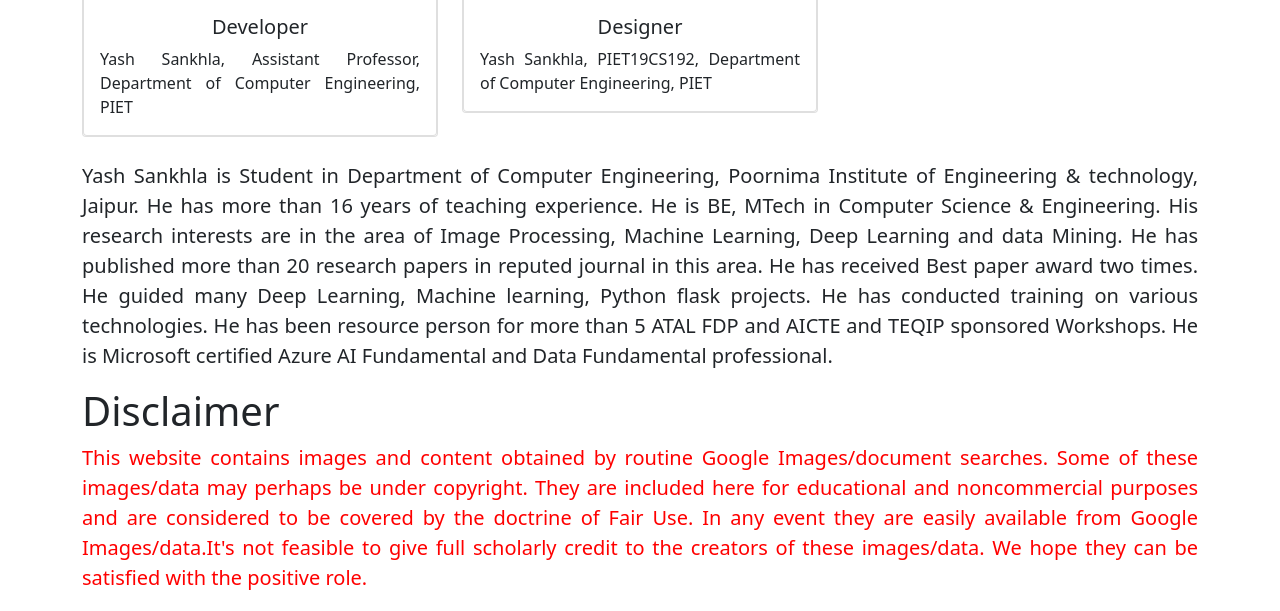
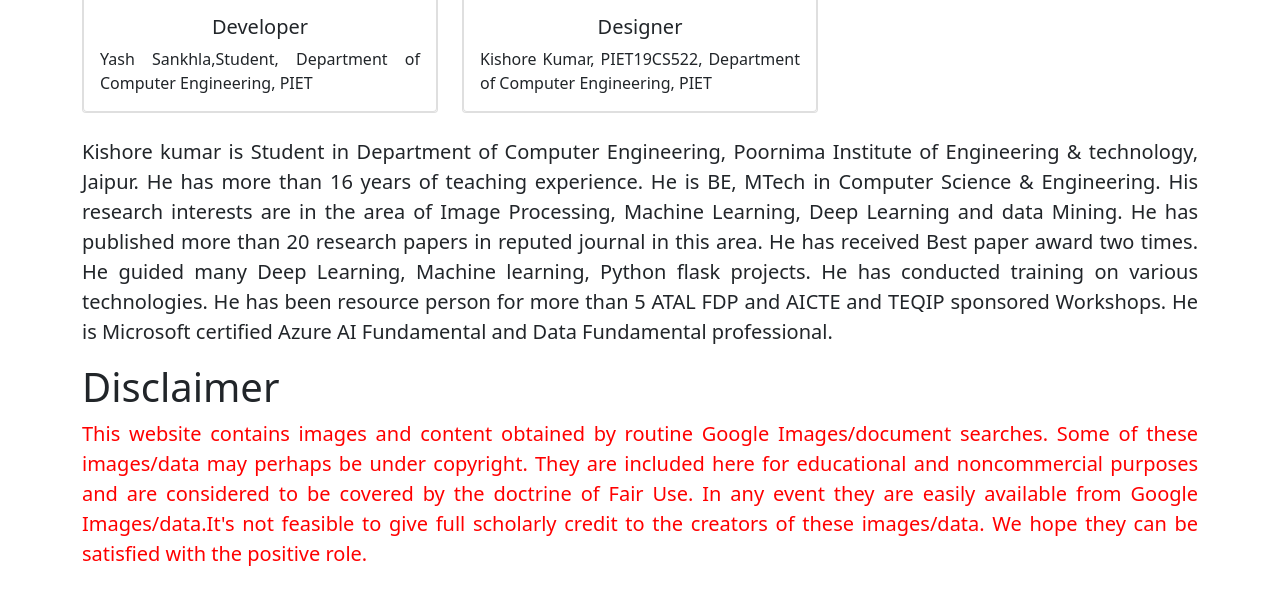
Before and after one commit to kishorekumar0371/kishore_dogcat_classifica, a Flask app: page /aboutusnew in a window 1280 px wide. Shown: the part 1345-1956 px from the top of the page. After the commit the page ends 1911 px from the top, so only its background shows below. Run offline with Flask 2, Linux system fonts and the light colour scheme; some libraries are stand-ins or nearby versions.

Commit message:
Update aboutusnew.html

```diff
--- a/templates/aboutusnew.html
+++ b/templates/aboutusnew.html
@@ -58,7 +58,7 @@
                             class="card-img-top" alt="...">
                         <div class="card-body">
                             <h5 class="card-title"; style="text-align:center">Developer</h5>
-                            <p class="card-text"; style="text-align:justify">Yash Sankhla, Assistant Professor, Department of Computer Engineering, PIET</p>
+                            <p class="card-text"; style="text-align:justify">Yash Sankhla,Student, Department of Computer Engineering, PIET</p>
 
 
                         </div>
@@ -76,7 +76,7 @@
                             class="card-img-top" alt="...">
                         <div class="card-body">
                             <h5 class="card-title"; style="text-align:center">Designer</h5>
-                            <p class="card-text"; style="text-align:justify">Yash Sankhla, PIET19CS192, Department of Computer Engineering, PIET</p>
+                            <p class="card-text"; style="text-align:justify">Kishore Kumar, PIET19CS522, Department of Computer Engineering, PIET</p>
 
 
                         </div>
@@ -87,7 +87,7 @@
             </div>
             <br><br><br><br><br><br>
 
-     <P style="font-size:20px;text-align:justify">Yash Sankhla is Student in Department of Computer Engineering, Poornima Institute of Engineering & technology, Jaipur. He has more than 16 years of teaching experience. He is BE, MTech in Computer Science & Engineering. His research interests are in the area of Image Processing, Machine Learning, Deep Learning and data Mining. He has published more than 20 research papers in reputed journal in this area. He has received Best paper award two times. He guided many Deep Learning, Machine learning, Python flask projects. He has conducted training on various technologies. He has been resource person for more than 5 ATAL FDP and AICTE and TEQIP sponsored Workshops. He is Microsoft certified Azure AI Fundamental and Data Fundamental professional.</P>
+     <P style="font-size:20px;text-align:justify">Kishore kumar is Student in Department of Computer Engineering, Poornima Institute of Engineering & technology, Jaipur. He has more than 16 years of teaching experience. He is BE, MTech in Computer Science & Engineering. His research interests are in the area of Image Processing, Machine Learning, Deep Learning and data Mining. He has published more than 20 research papers in reputed journal in this area. He has received Best paper award two times. He guided many Deep Learning, Machine learning, Python flask projects. He has conducted training on various technologies. He has been resource person for more than 5 ATAL FDP and AICTE and TEQIP sponsored Workshops. He is Microsoft certified Azure AI Fundamental and Data Fundamental professional.</P>
 
    <br>
    <br>
@@ -106,7 +106,7 @@
         <div class="bg-secondary " style="min-height: 40px;">
 
             <marquee style="color:#fff; margin-top: 7px;">
-                <h9>Developed by Department of Computer Engineering, PIET</h9>
+                <h9>Developed by Kishore kumar , Department of Computer Engineering, PIET</h9>
             </marquee>
         </div>
     </div>
```
